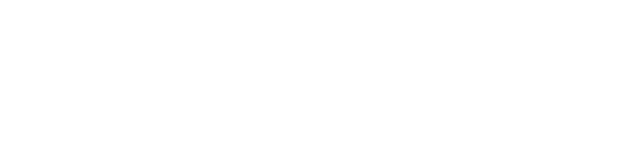
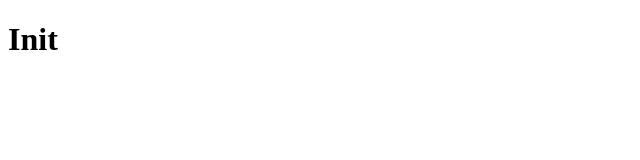
Before and after one commit to kamilmuzyka91/myWebSIte, a plain HTML site: page index.html in a window 1280 px wide. Shown: the whole page, without its empty margins (0-640 px from the left). Drawn offline with Linux system fonts and the light colour scheme.

Commit message:
netlify deploy

```diff
--- a/index.html
+++ b/index.html
@@ -8,7 +8,7 @@
 </head>
 
 <body>
-
+    <h1>Init</h1>
 </body>
 
 </html>
```
